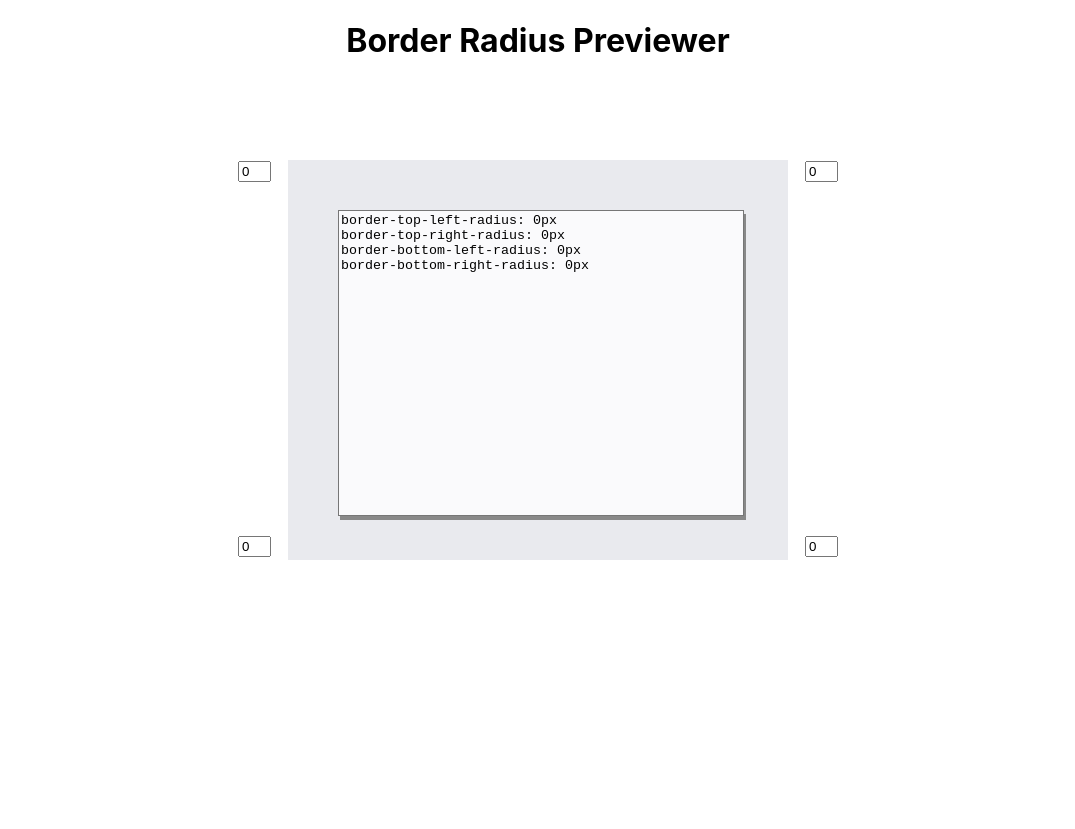
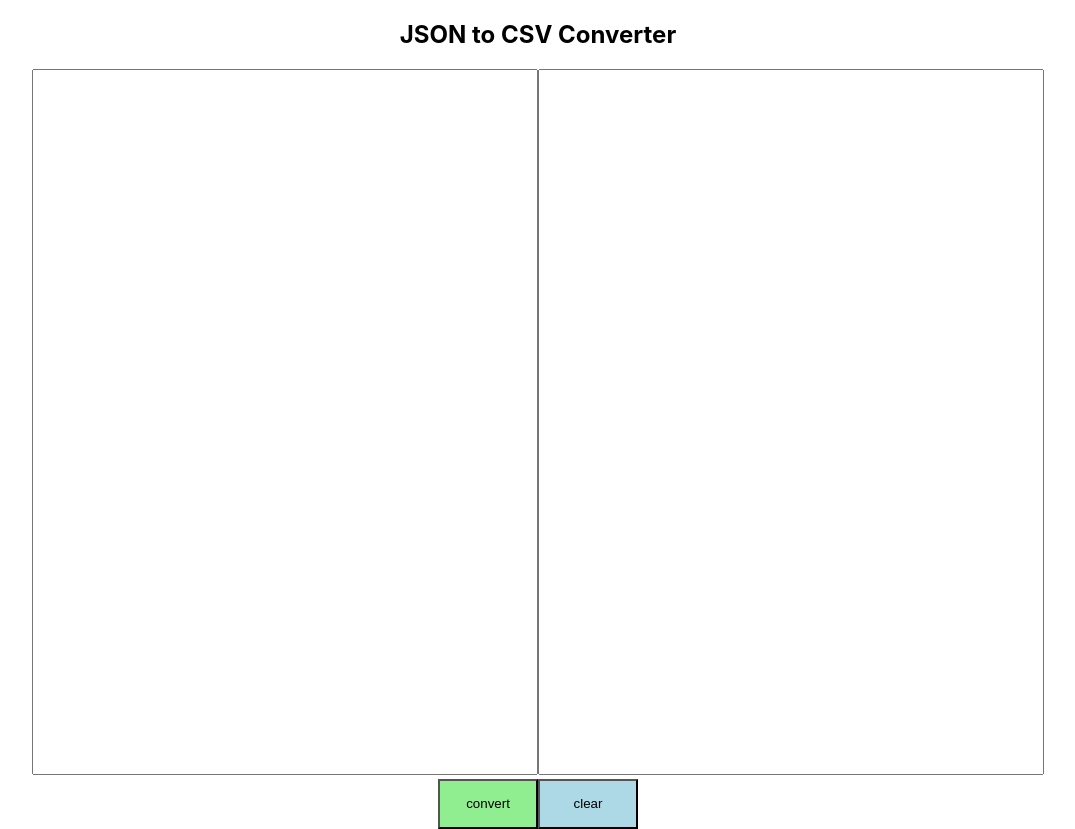
Before and after one commit to jiapengtong123/app-ideas-exercises, a React (Create React App) app: page / in a window 1280 px wide. Shown: the whole page, without its empty margins (102-1177 px from the left). Before the commit the page ends 800 px from the top, so only its background shows below. Built offline with nearby package versions, Linux system fonts and the light colour scheme.

Commit message:
add JSON2CSV basic version

```diff
--- a/src/App.js
+++ b/src/App.js
@@ -3,11 +3,12 @@ import logo from './logo.svg';
 import './App.css';
 import Bin2Dec from "./app_ideas/Beginner/Bin2Dec/Bin2Dec.tsx";
 import BorderRadiusPreviewer from "./app_ideas/Beginner/BorderRadiusPreviewer/BorderRadiusPreviewer";
+import JSON2CSV from "./app_ideas/Beginner/JSON2CSV/JSON2CSV";
 
 function App() {
   return (
     <div className="App">
-      <BorderRadiusPreviewer/>
+      <JSON2CSV/>
     </div>
   );
 }
--- a/src/app_ideas/Beginner/BorderRadiusPreviewer/BorderRadiusPreviewer.tsx
+++ b/src/app_ideas/Beginner/BorderRadiusPreviewer/BorderRadiusPreviewer.tsx
@@ -156,8 +156,6 @@ export default class BorderRadiusPreviewer extends React.Component<{}, MyState>
                               value={this.integrate()}>
                     </textarea>
                     </div>
-
-                    {/*<button style={{width: '400px', backgroundColor:'lightblue', height: '50px'}}>copy</button>*/}
                 </div>
             </>
         );
--- /dev/null
+++ b/src/app_ideas/Beginner/JSON2CSV/JSON2CSV.tsx
@@ -0,0 +1,108 @@
+import * as React from 'react';
+
+type MyState = {
+    json: string,
+    csv: {
+        title: string,
+        data: string
+    }
+};
+
+export default class JSON2CSV extends React.Component<{}, MyState> {
+    constructor(props: any) {
+        super(props);
+        this.state = {
+            json: '',
+            csv: {
+                title: '',
+                data: ''
+            }
+        };
+
+        this.jsonChangeHandler.bind(this);
+        this.jsonConvertHandler.bind(this);
+        this.clearHandler.bind(this);
+    }
+
+    static isJSON(str: string): boolean {
+        try {
+            return (JSON.parse(str) && !!str);
+        } catch (e) {
+            return false;
+        }
+    }
+
+    jsonChangeHandler = (event: any): void => {
+        this.setState({json: event.target.value});
+    };
+
+    jsonConvertHandler = (event: any): void => {
+        this.JSON2CSV(this.state.json);
+    };
+
+    JSON2CSV = (value: string): void => {
+
+        if (value === "") {
+            this.setState({json: value, csv: {title: '', data: ''}});
+        } else {
+            if (!JSON2CSV.isJSON(value)) {
+                this.setState({json: value, csv: {title: '', data: 'not valid json string'}});
+            } else {
+                // get json object from string
+                let data = JSON.parse(value);
+                // get the title of csv file
+                let keys: string[] = Object.keys(data[0]);
+
+                // set json string
+                this.setState({json: value});
+                // set csv title
+                this.setState(prevState => ({
+                    ...prevState,
+                    csv: {
+                        title: keys.join(',') + '\n',
+                        data: ''
+                    }
+                }));
+
+                // set csv data
+                data.map((el: string, index: number) => {
+                    this.setState(prevState => ({
+                        ...prevState,
+                        csv: {
+                            ...prevState.csv,
+                            data: prevState.csv.data + Object.values(data[index]).join(',') + '\n'
+                        }
+                    }));
+                });
+            }
+        }
+    };
+
+    // clear both json input and csv output
+    clearHandler = ():void => {
+          this.setState({json: '', csv: {title: '', data: ''}});
+    };
+
+    render() {
+        return (
+            <div>
+                <div>
+                    <h2>JSON to CSV Converter</h2>
+                    <textarea style={{width: '500px', height: '700px', resize: 'none'}} value={this.state.json}
+                              onChange={this.jsonChangeHandler}>
+                    </textarea>
+                    <textarea style={{width: '500px', height: '700px', resize: 'none'}}
+                              readOnly={true} value={this.state.csv.title + this.state.csv.data}>
+                    </textarea>
+                </div>
+                <div>
+                    <button style={{width: '100px', height: '50px', backgroundColor: 'lightgreen'}}
+                            onClick={this.jsonConvertHandler}>convert
+                    </button>
+                    <button  style={{width: '100px', height: '50px', backgroundColor: 'lightblue'}}
+                             onClick={this.clearHandler}>clear</button>
+                </div>
+            </div>
+        )
+    }
+}
```
